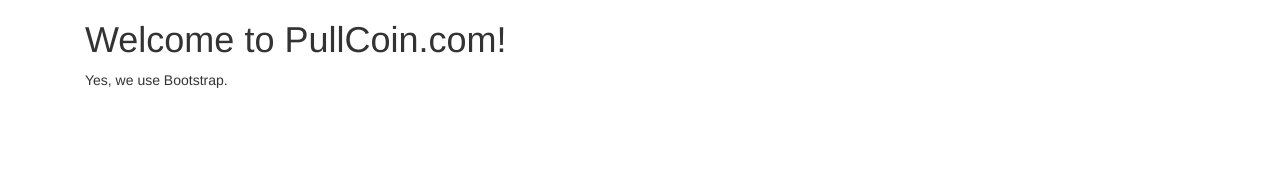
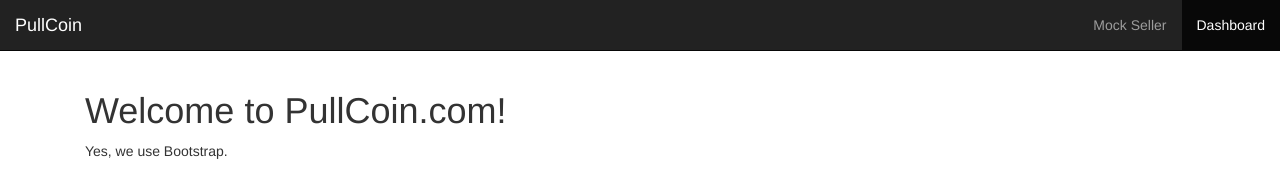
Before and after one commit to macalinao/coinchute, a website: page client/index.html in a window 1280 px wide. Drawn offline with nearby package versions, Linux system fonts and the light colour scheme; some packages are replaced by stand-ins of ours; a script that the page names is missing.

Commit message:
Add navbar to home

```diff
--- a/client/templates/home.html
+++ b/client/templates/home.html
@@ -1,3 +1,5 @@
+<div ng-include="'templates/navbar.html'"></div>
+
 <div class="container">
   <div class="col-md-12">
     <h1>Welcome to PullCoin.com!</h1>
```
